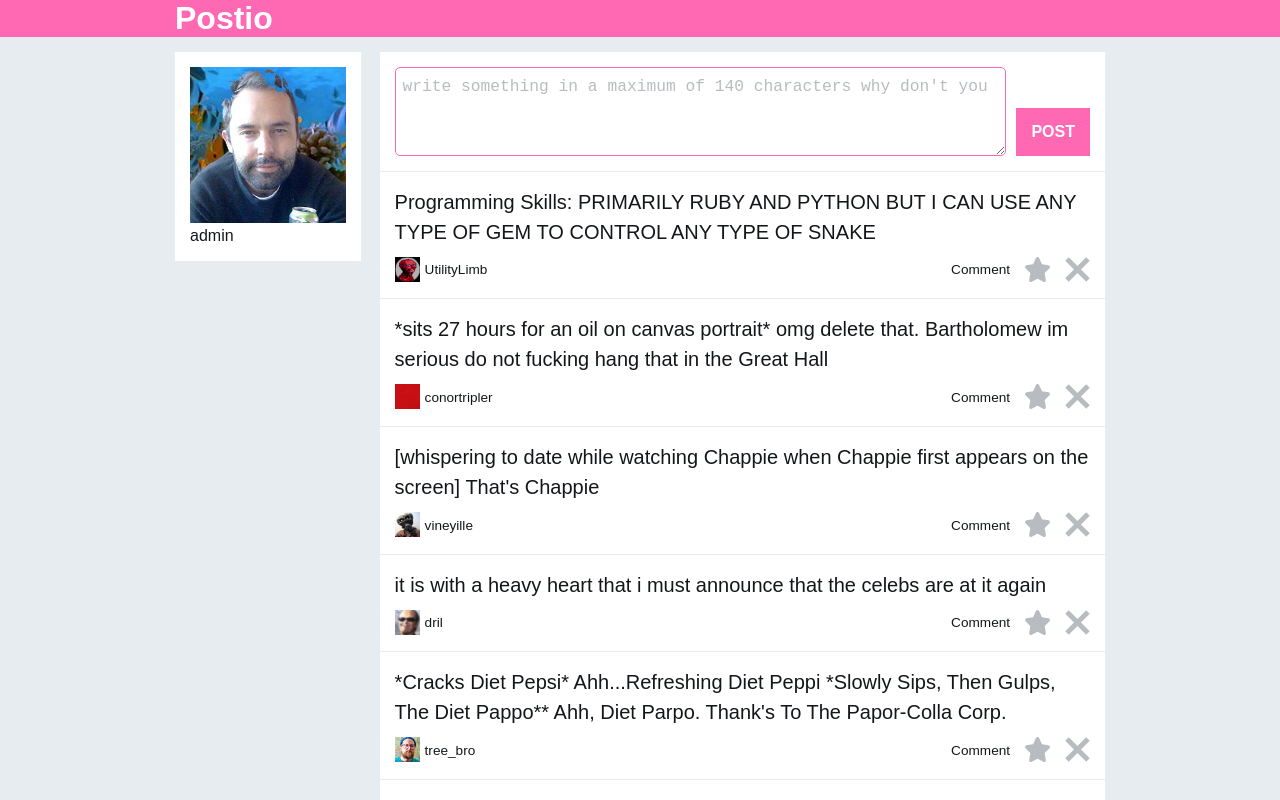
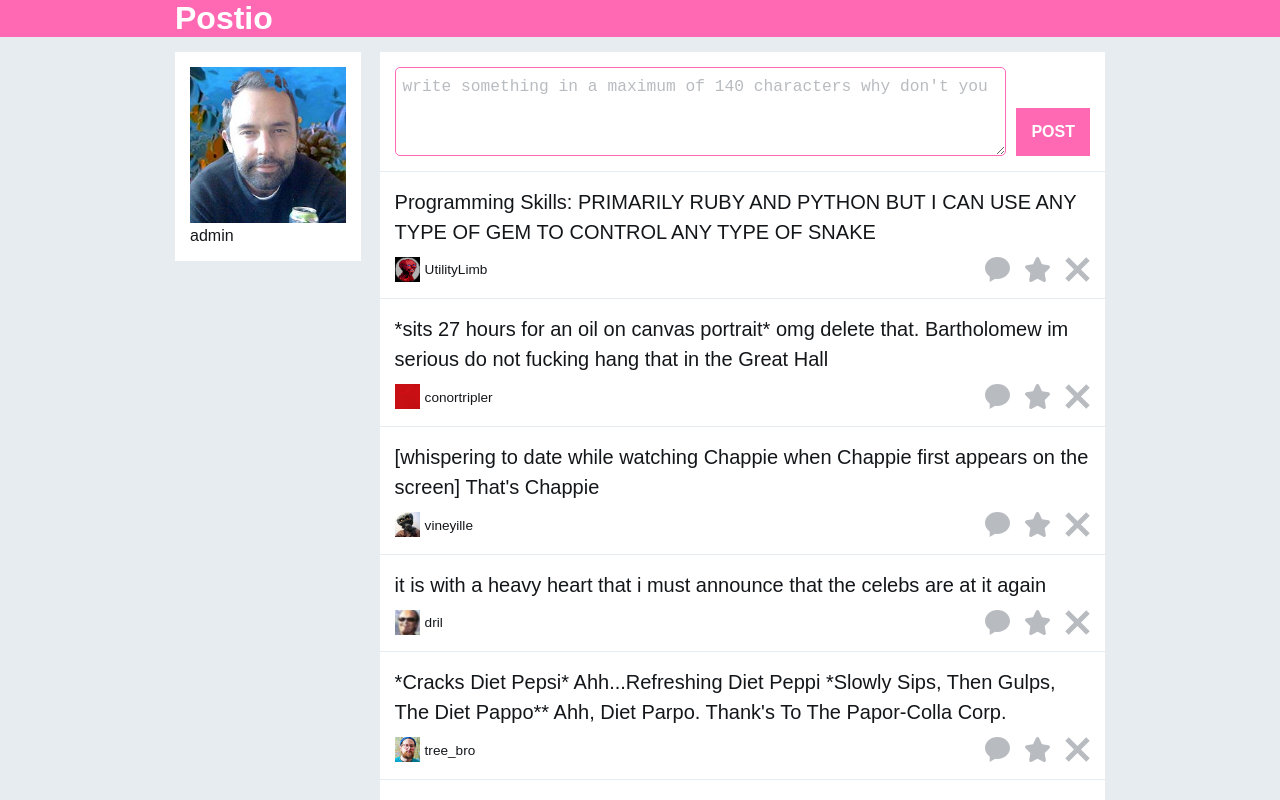
Before and after one commit to js108/postio, a React (Create React App) app: page /#/ in a window 1280 px wide. Shown: the top 800 px of the page. Built offline with nearby package versions, Linux system fonts and the light colour scheme.

Commit message:
add comment button

```diff
--- /dev/null
+++ b/src/components/ui/CommentButton.js
@@ -0,0 +1,15 @@
+import React from 'react'
+
+const CommentButton = () => {
+
+	return (
+	      <svg version="1.1" className='height-ml' id="Layer_1" x="0px" y="0px"
+	     viewBox="0 0 612 612">
+			<g>
+			    <path className='comment-svg' fill='#ff0000' d="M306,0C137,0,0,119.9,0,267.8c0,84.5,44.8,159.8,114.8,208.8V612l134-81.3c18.6,3.1,37.6,4.8,57.2,4.8
+				c169,0,306-119.9,306-267.8S475,0,306,0z"/>
+			</g>
+		</svg>
+	)
+}
+export default CommentButton
--- a/src/components/ui/FeedNode.js
+++ b/src/components/ui/FeedNode.js
@@ -2,6 +2,7 @@ import React from 'react'
 import PropTypes from 'prop-types'
 import FavButton from './FavButton'
 import NahButton from './NahButton'
+import CommentButton from './CommentButton'
 import AvatarImage  from './AvatarImage'
 import { Link } from 'react-router-dom'
 import { submitFav, submitNah } from '../../lib/functions'
@@ -21,7 +22,7 @@ const FeedNode = ({id='', user='', avatar='', text='', rating=0, link='', timest
                 <div className='margin-t-s font-sm flex-container'>
                     <div className='height-ml block nah-none'><AvatarImage avatarName={avatar} /></div>
                     <div className='margin-sides-xxs flex-center flex-grow nah-none'><a href={link}>{user}</a></div>
-                    <div className='flex-center flex-right margin-sides-m cursor-pointer'><Link className='nested-diplpay-n nah-none' to={id}>Comment</Link></div>
+                    <div className='flex-center flex-right margin-sides-m cursor-pointer nah-none'><Link className='nested-diplpay-n nah-none' to={id}><CommentButton /></Link></div>
                     <div className='flex-center flex-right margin-sides-m cursor-pointer nah-none' onClick={submitF}><FavButton /></div>
                     <div className='flex-center cursor-pointer flex-right' onClick={submitN}><NahButton /></div>
                 </div>
--- a/src/styles/5components.scss
+++ b/src/styles/5components.scss
@@ -176,11 +176,7 @@
 	background-color: $highlight;
 }
 
-.fav-svg {
-	fill: $medium-color;
-}
-
-.nah-svg {
+.fav-svg, .comment-svg, .nah-svg  {
 	fill: $medium-color;
 }
 
--- a/src/styles/styles.css
+++ b/src/styles/styles.css
@@ -563,10 +563,7 @@ a {
 .bg-highlight {
   background-color: #ff69b4; }
 
-.fav-svg {
-  fill: #b8bcc0; }
-
-.nah-svg {
+.fav-svg, .comment-svg, .nah-svg {
   fill: #b8bcc0; }
 
 textarea::-webkit-input-placeholder {
```
Also changed, not shown: 1 other file (tests, documents, lock files or other folders).
